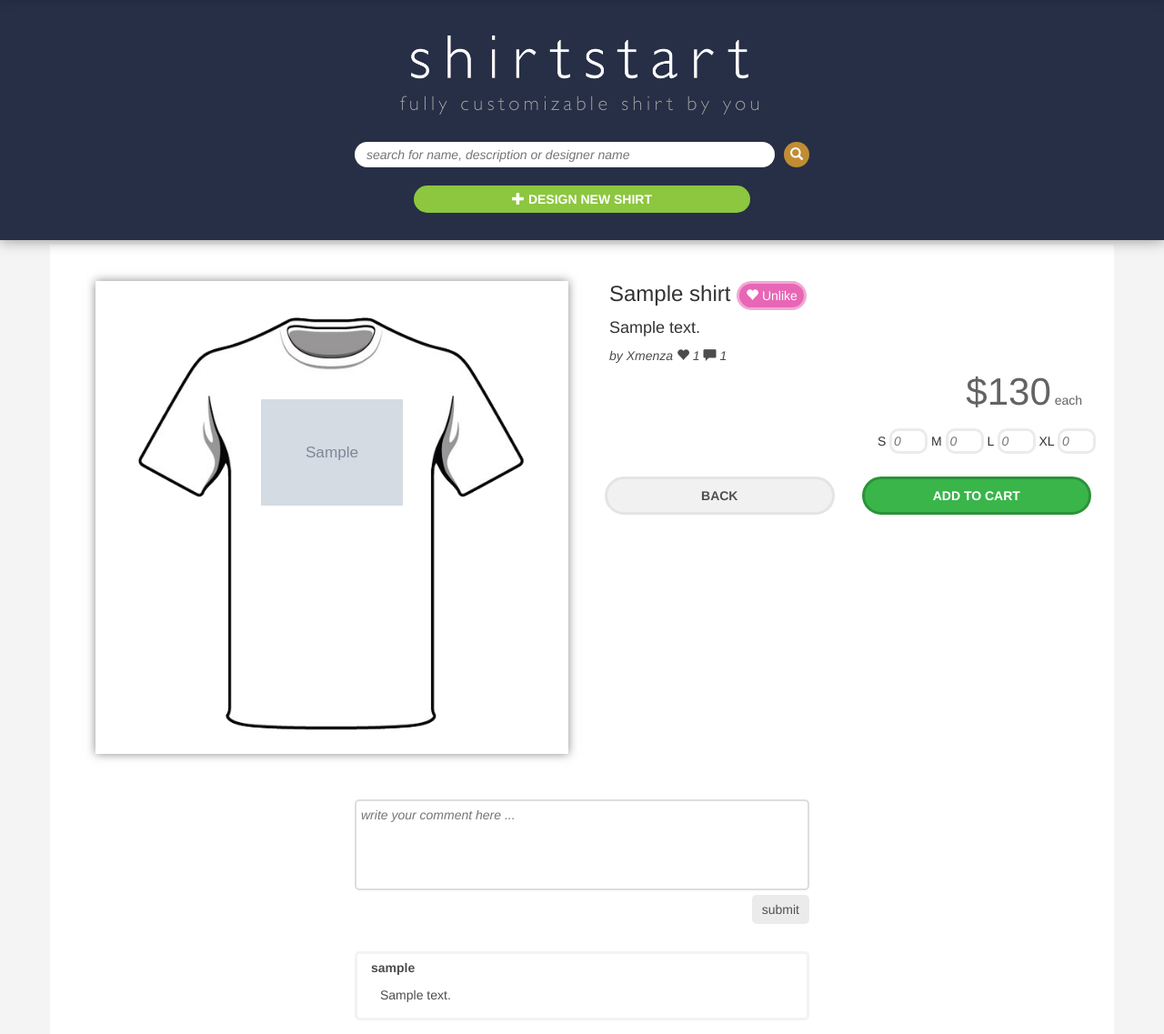
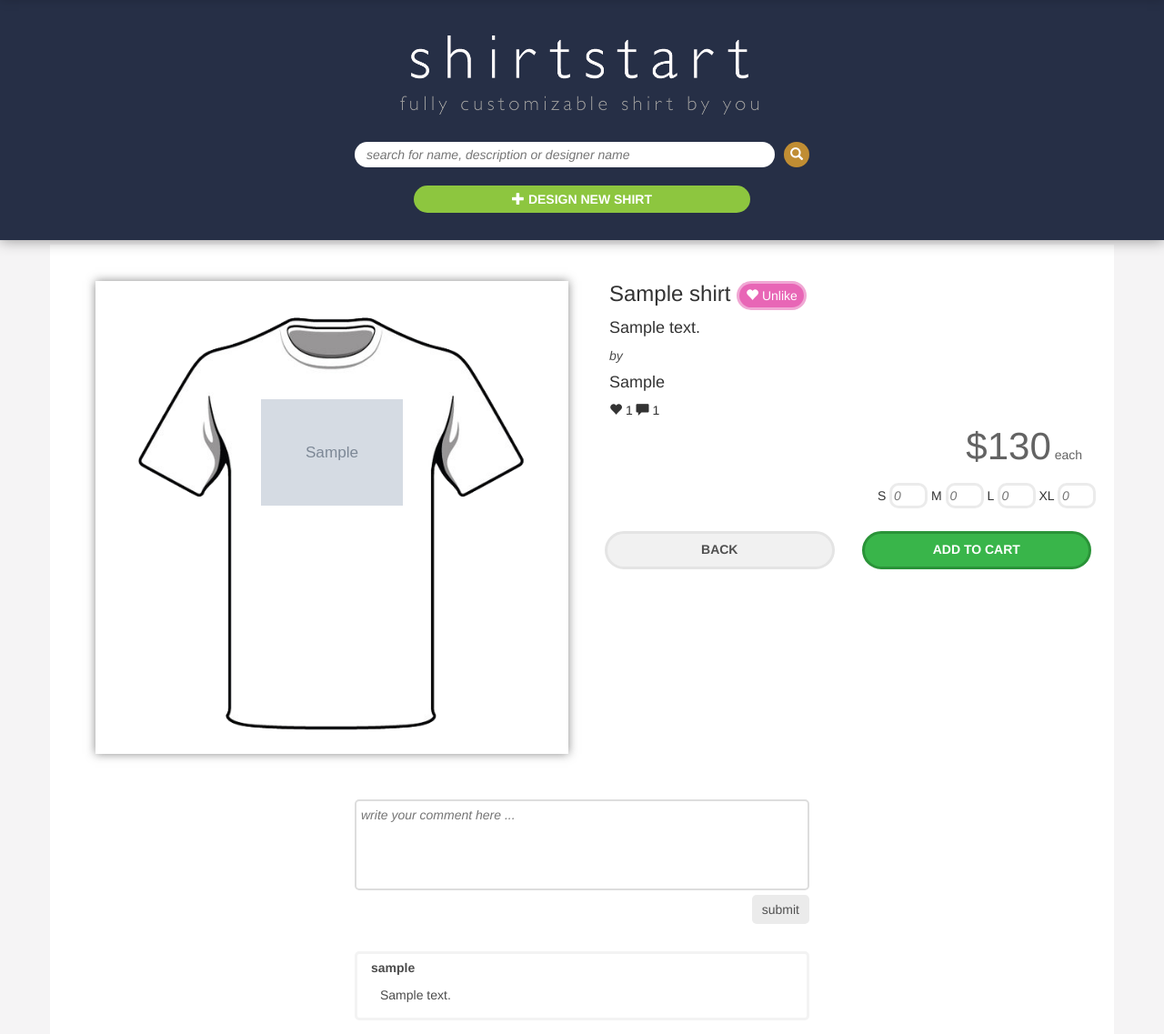
Before and after one commit to ipat/shirtstart, a Django app: page /buy/1/ in a window 1280 px wide. Shown: the part 44-1181 px from the top of the page at 91% size. Run offline with Django 3.2, Linux system fonts and the light colour scheme; a user stored in the database is signed in; tables that the repository leaves empty hold one stand-in row (values such as "Sample post"); grey boxes marked "Sample" are stand-in pictures; some libraries are stand-ins or nearby versions.

Commit message:
Fix more bugs

```diff
--- a/templates/buy.html
+++ b/templates/buy.html
@@ -26,8 +26,8 @@
 			{% endif %}
 			</h3> </form>
 			<h4>{{shirt.description}}</h4>
-			<h4>{{shirt.owner_id.firts_name}}</h4>
-			<p class="italic" id="designer">by Xmenza
+
+			<p class="italic" id="designer">by <h4>{{shirt.owner_id.first_name}}</h4>
 				<span class="glyphicon glyphicon-heart" aria-hidden="true"></span> {{shirt.like_count}}
 				<span class="glyphicon glyphicon-comment" aria-hidden="true"></span> {{shirt.size_of_comment}}
 			</p>
--- a/templates/profile.html
+++ b/templates/profile.html
@@ -103,7 +103,11 @@
 	                {% else %}
 	                  <div class="people col-xs-6">
 	                    <i class="glyphicon glyphicon-user"></i>
-	                    <span>{{shirt.current_amount}}/{{shirt.waiting_id.require_amount}}</span>
+	                    {% if shirt.current_amount == None %}
+                        	<span>0/{{shirt.waiting_id.require_amount}}</span>
+                      	{% else %}
+                        	<span>{{shirt.current_amount}}/{{shirt.waiting_id.require_amount}}</span>
+                      	{% endif %}
 	                  </div>
 	                  <div class="price col-xs-6">
 	                    <i class="glyphicon glyphicon-bitcoin"></i>
--- a/web/views.py
+++ b/web/views.py
@@ -879,7 +879,7 @@ def profile(request):
   except UserProfile.DoesNotExist:
       user_profile = None
   try:
-    all_shirts = Shirt.objects.filter(owner_id=user.id)
+    all_shirts = Shirt.objects.filter(owner_id=user.id).annotate(current_amount=Sum('join__amount'))
   except Shirt.DoesNotExist:
       all_shirts = None
   try:
```
